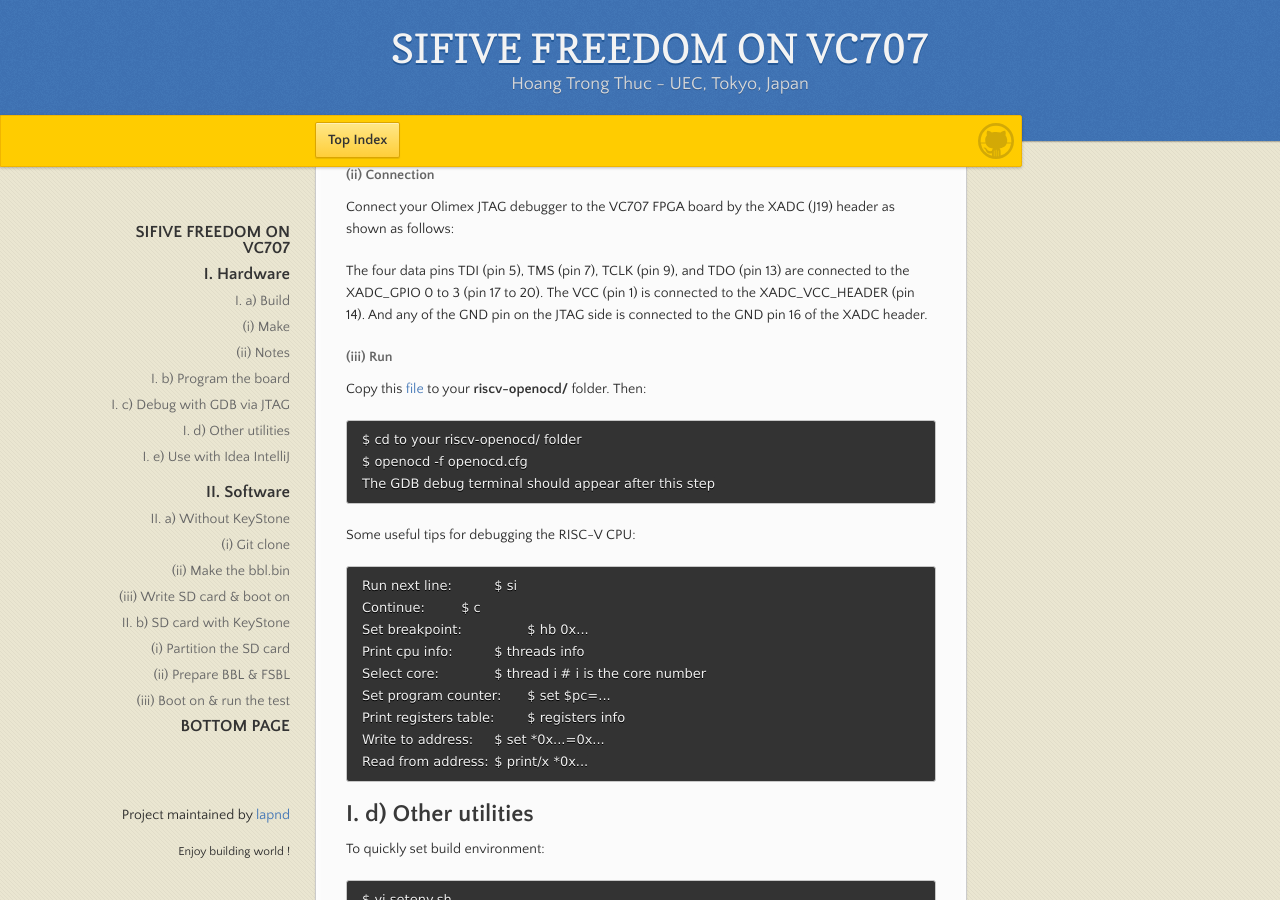
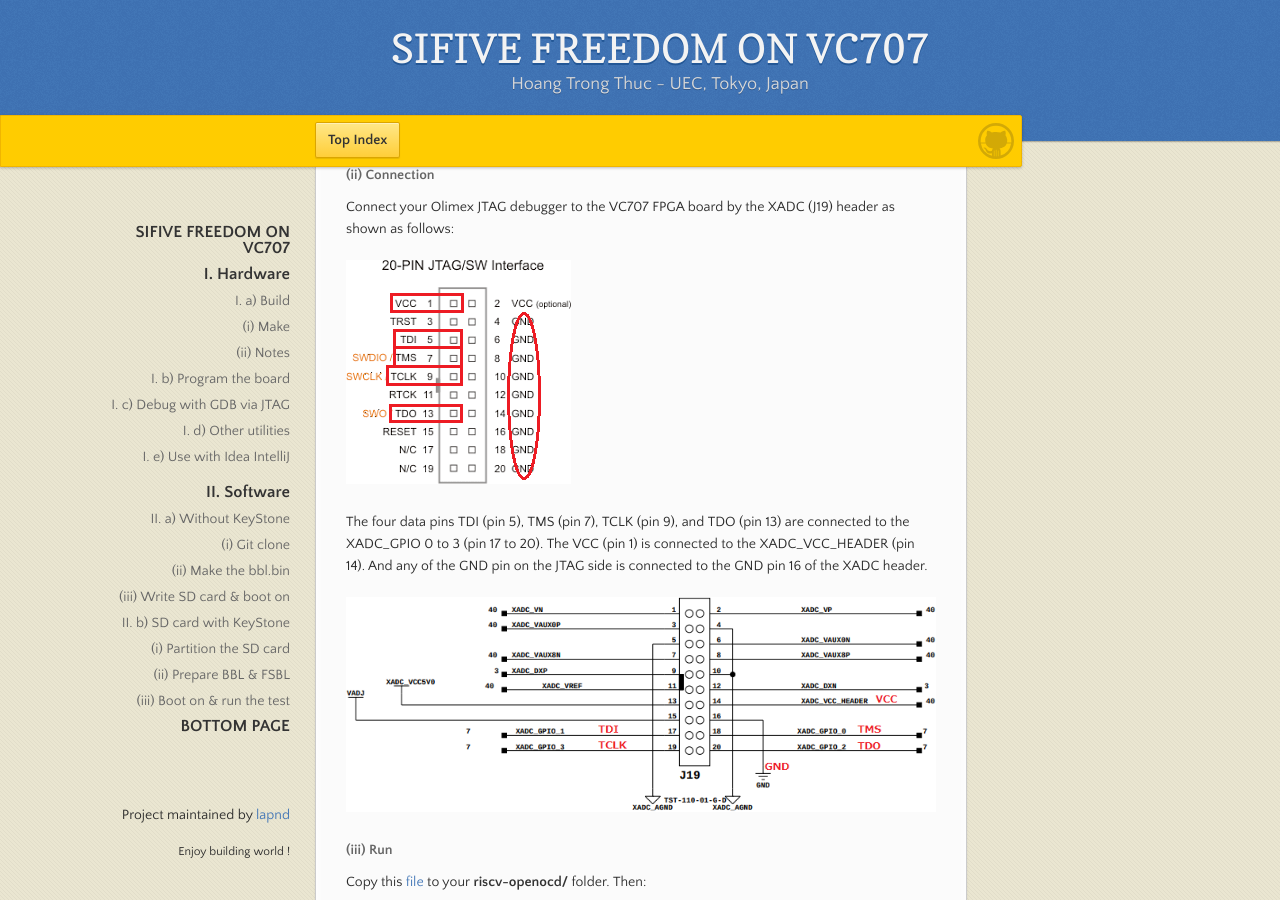
Before and after one commit to lapnd/httdes.github.io, a Jekyll site: the page built from vc707.md, in a window 1280 px wide and 900 px high, scrolled down 3487 px. Built offline with Jekyll 4.4.1, drawn with Linux system fonts in a browser that asks for light colours; our own code applies the rules of GitHub Pages for plain Markdown files.

Commit message:
Update vc707.md

```diff
--- a/vc707.md
+++ b/vc707.md
@@ -152,7 +152,11 @@ Then add this single line in the olimex-arm-usb-tiny-h.rules file:
 
 Connect your Olimex JTAG debugger to the VC707 FPGA board by the XADC (J19) header as shown as follows:
 
+![Branching](./jtag20pin.png)
+
 The four data pins TDI (pin 5), TMS (pin 7), TCLK (pin 9), and TDO (pin 13) are connected to the XADC_GPIO 0 to 3 (pin 17 to 20). The VCC (pin 1) is connected to the XADC_VCC_HEADER (pin 14). And any of the GND pin on the JTAG side is connected to the GND pin 16 of the XADC header.
+
+![Branching](./vc707-jtag.png)
 
 #### (iii) Run
 
```
